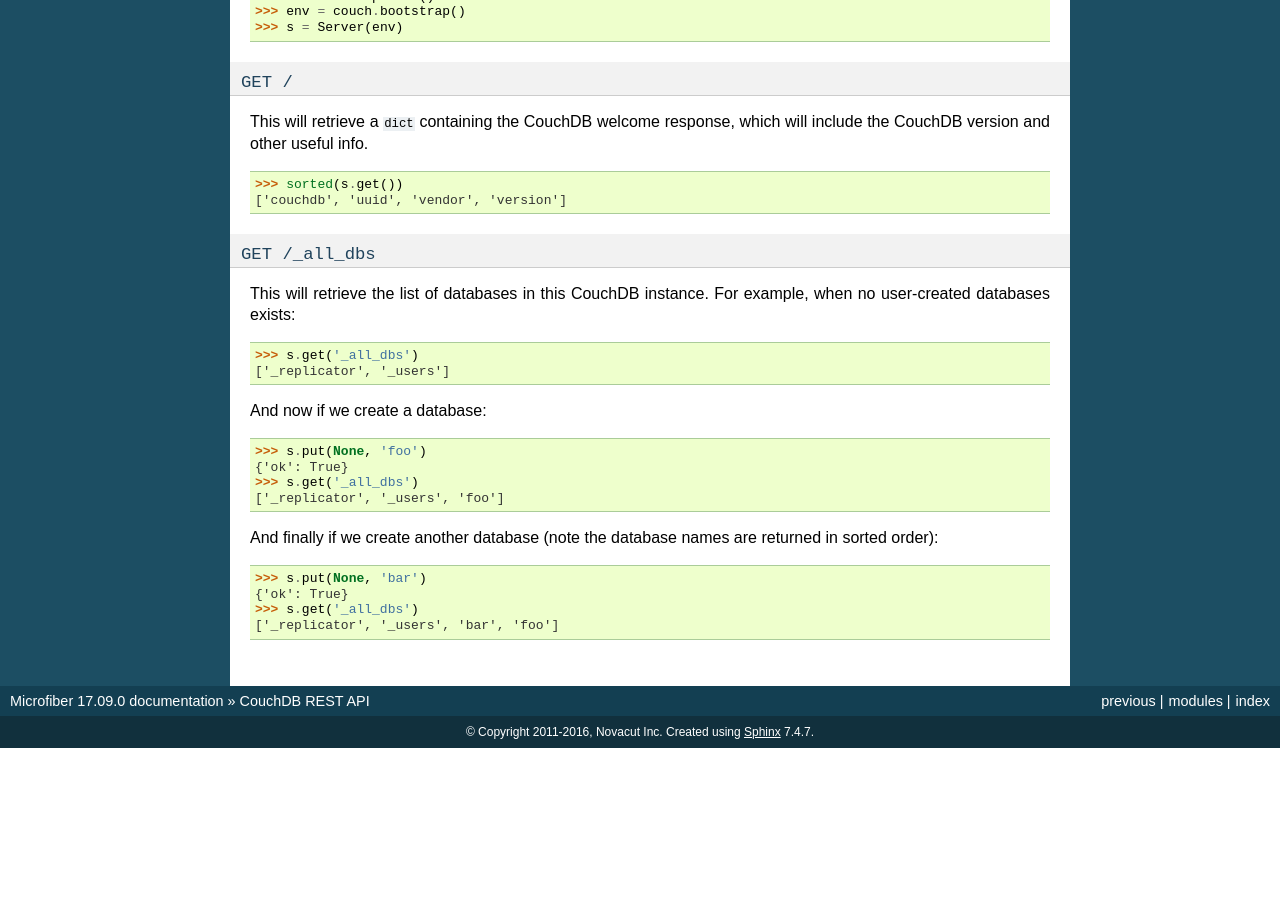
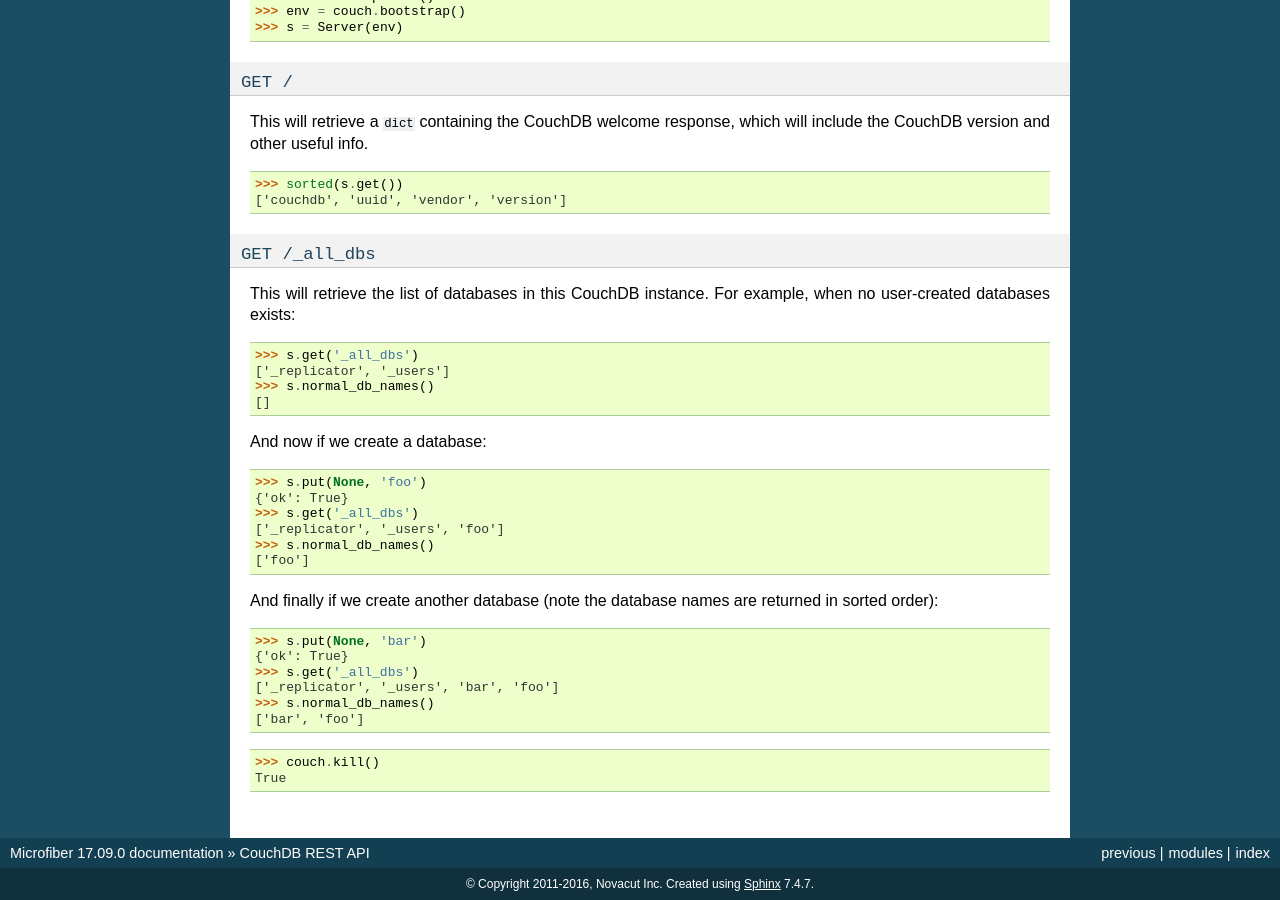
Before and after one commit to json420/microfiber, a Sphinx documentation site: the page built from doc/couchdb_api.rst, in a window 1280 px wide and 900 px high, scrolled down 12198 px. Built offline with Sphinx 7.4.7, drawn with Linux system fonts in a browser that asks for light colours; the version number is read from the project's files by our own code; before the commit the page ends 12946 px from its top, so only the background shows below that.

```diff
--- a/doc/couchdb_api.rst
+++ b/doc/couchdb_api.rst
@@ -732,20 +732,29 @@ will include the CouchDB version and other useful info.
 This will retrieve the list of databases in this CouchDB instance.  For example,
 when no user-created databases exists:
 
->>> s.get('_all_dbs')
+>>> s.get('_all_dbs')  #doctest: +SKIP
 ['_replicator', '_users']
+>>> s.normal_db_names()
+[]
 
 And now if we create a database:
 
 >>> s.put(None, 'foo')
 {'ok': True}
->>> s.get('_all_dbs')
+>>> s.get('_all_dbs')  #doctest: +SKIP
 ['_replicator', '_users', 'foo']
+>>> s.normal_db_names()
+['foo']
 
 And finally if we create another database (note the database names are returned
 in sorted order):
 
 >>> s.put(None, 'bar')
 {'ok': True}
->>> s.get('_all_dbs')
+>>> s.get('_all_dbs')  #doctest: +SKIP
 ['_replicator', '_users', 'bar', 'foo']
+>>> s.normal_db_names()
+['bar', 'foo']
+
+>>> couch.kill()
+True
```
Also changed, not shown: doc/microfiber.rst (+9 -1 lines).
